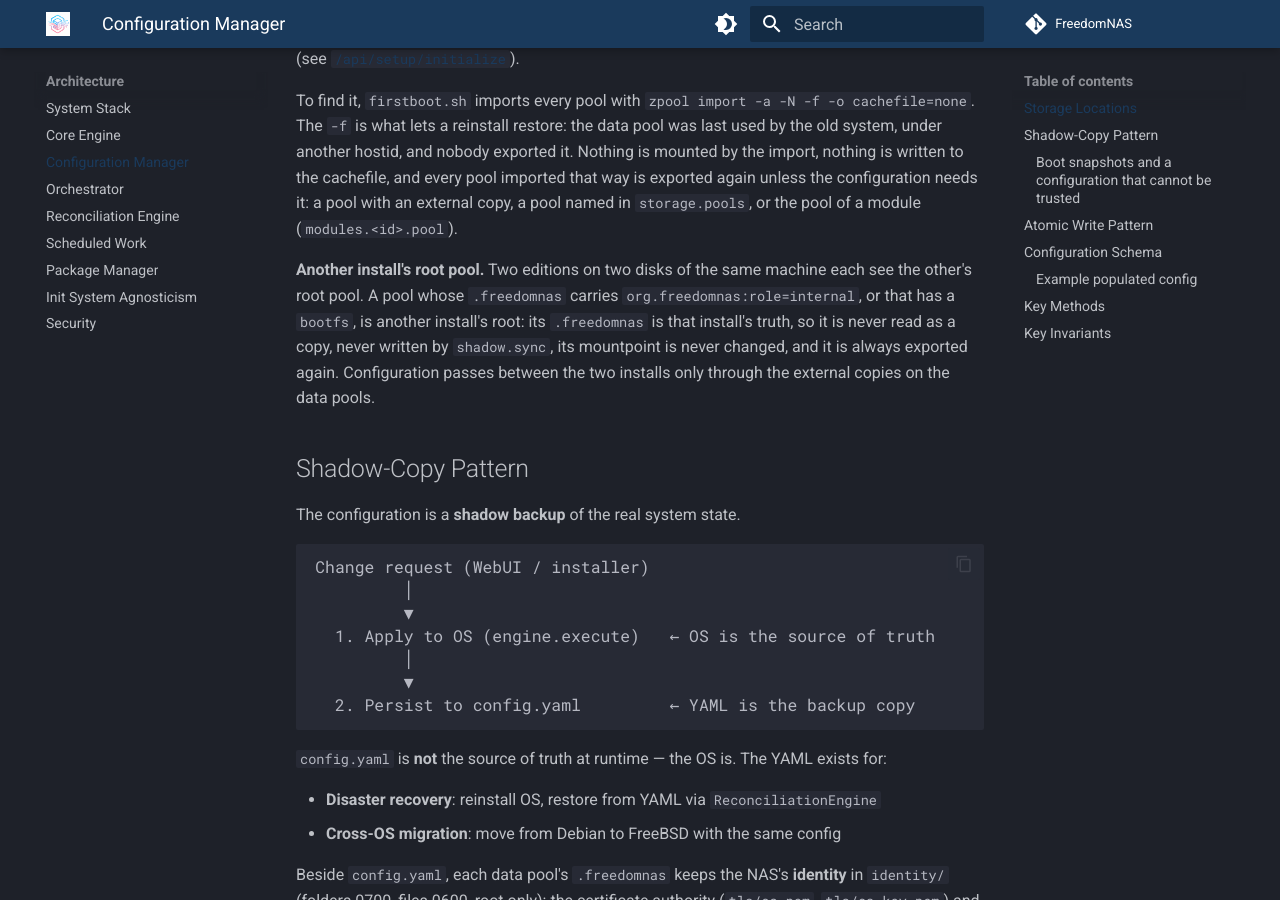
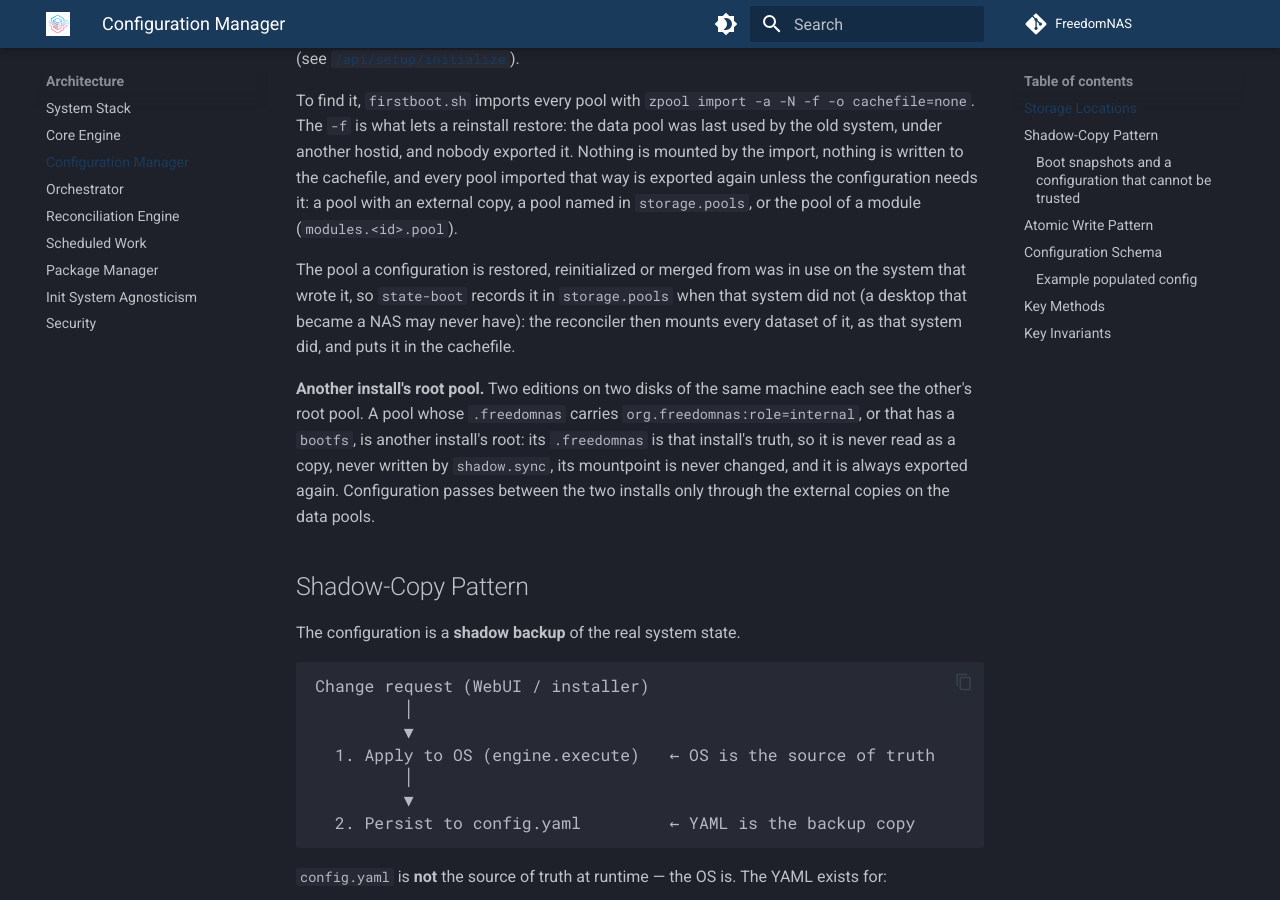
Before and after one commit to FreedomNAS/freedomnas-docs, an MkDocs documentation site: the page built from docs/architecture/config.md, in a window 1280 px wide and 900 px high, scrolled down 2797 px. Built offline with MkDocs 1.6.1 and Material for MkDocs 9.7.7, drawn with Linux system fonts in a browser that asks for light colours.

Commit message:
Say that the source pool of a restore is recorded and mounted

```diff
--- a/docs/architecture/config.md
+++ b/docs/architecture/config.md
@@ -103,6 +103,12 @@ exported it. Nothing is mounted by the import, nothing is written to the
 cachefile, and every pool imported that way is exported again unless the
 configuration needs it: a pool with an external copy, a pool named in
 `storage.pools`, or the pool of a module (`modules.<id>.pool`).
+
+The pool a configuration is restored, reinitialized or merged from was in
+use on the system that wrote it, so `state-boot` records it in
+`storage.pools` when that system did not (a desktop that became a NAS may
+never have): the reconciler then mounts every dataset of it, as that system
+did, and puts it in the cachefile.
 
 **Another install's root pool.** Two editions on two disks of the same
 machine each see the other's root pool. A pool whose `.freedomnas` carries
```
